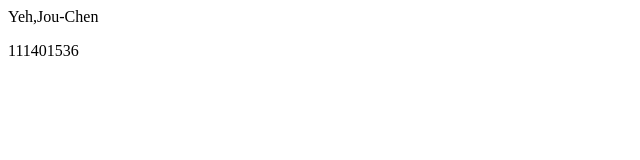
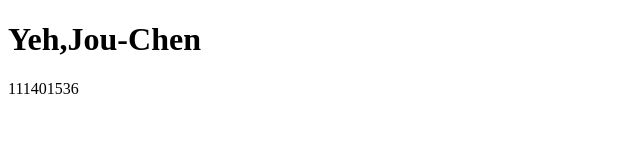
Before and after one commit to yellow93227/web-hw-01, a plain HTML site: page index.html in a window 1280 px wide. Shown: the whole page, without its empty margins (0-640 px from the left). Drawn offline with Linux system fonts and the light colour scheme.

Commit message:
Update index.html

```diff
--- a/index.html
+++ b/index.html
@@ -5,7 +5,7 @@
     <title>Yeh,Jou-Chen</title>
   </head>
   <body>
-    <hl>Yeh,Jou-Chen</hl>
+    <h1>Yeh,Jou-Chen</h1>
     <p>111401536</p>
   </body>
 </html>
```
